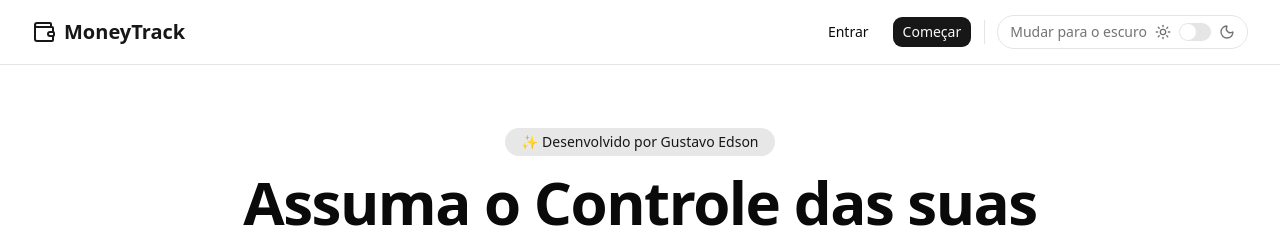
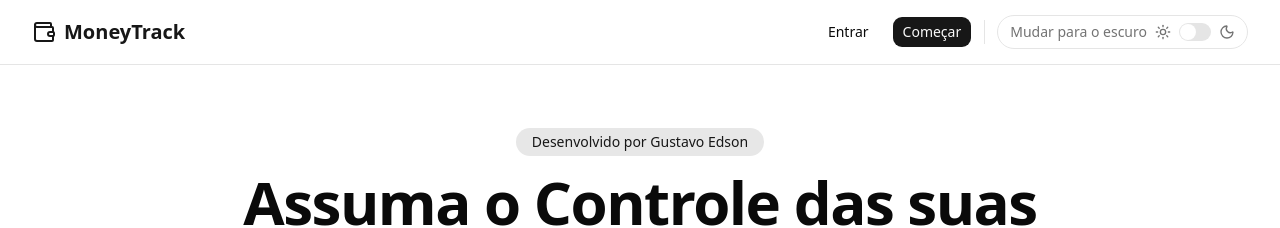
Before and after one commit to GustavoEdsonDev/Money-Track, a Next.js app: page / in a window 1280 px wide. Shown: the top 228 px of the page. Built offline with nearby package versions, Linux system fonts and the light colour scheme; no server answers.

Commit message:
feat: remove sparkle emoji from developer credit in Home section

```diff
--- a/app/page.tsx
+++ b/app/page.tsx
@@ -61,7 +61,7 @@ export default function Home() {
       <section className="px-4 pb-16 pt-28 sm:px-6 sm:pb-20 sm:pt-32 lg:px-8">
         <div className="mx-auto max-w-4xl text-center">
           <div className="mb-4 inline-block rounded-full bg-primary/10 px-3 py-1 text-xs font-medium text-primary sm:px-4 sm:text-sm">
-            ✨ Desenvolvido por Gustavo Edson
+            Desenvolvido por Gustavo Edson
           </div>
 
           <h1 className="mb-6 text-4xl font-bold tracking-tight text-foreground sm:text-6xl">
```
